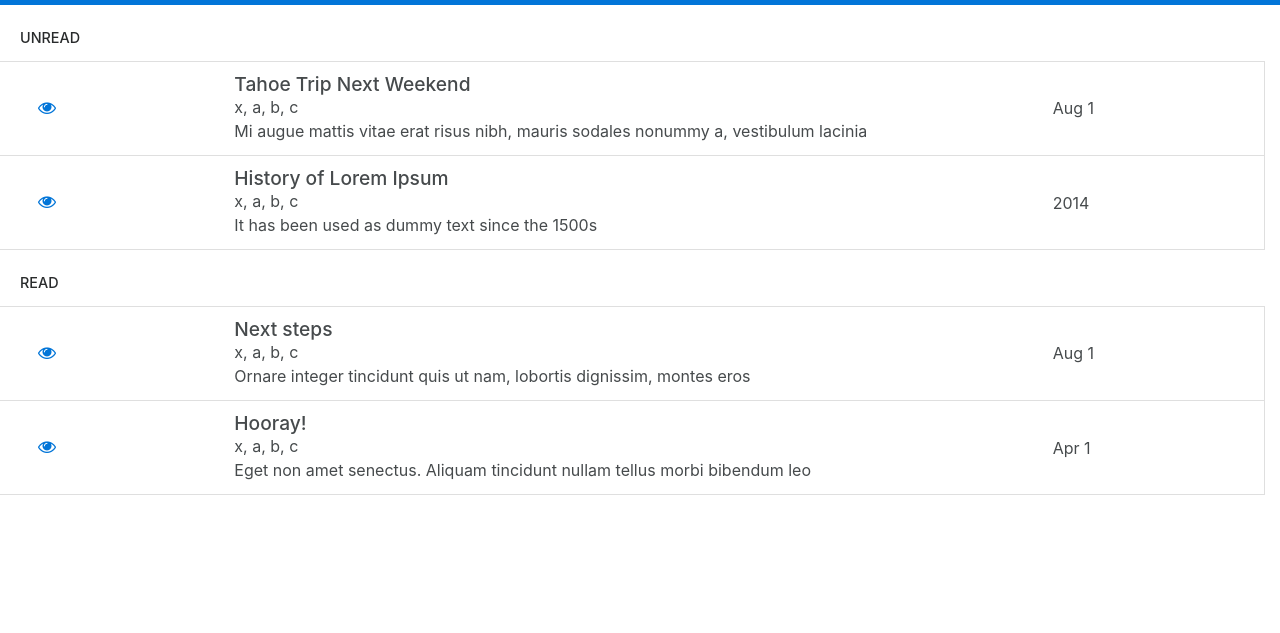
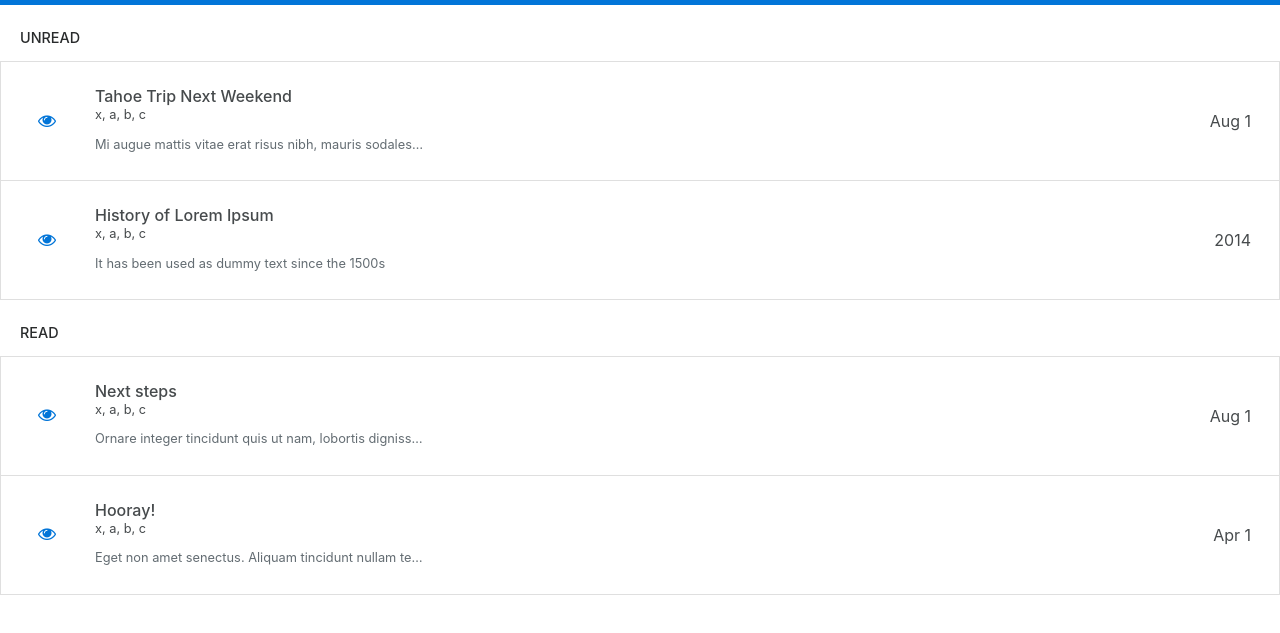
Before and after one commit to calvinwoo/mail-exercise, a React app: page / in a window 1280 px wide. Shown: the part 49-682 px from the top of the page. Built offline with nearby package versions, Linux system fonts and the light colour scheme; some packages are replaced by stand-ins of ours.

Commit message:
Change styling for mail item content

```diff
--- a/src/components/MailContent/index.js
+++ b/src/components/MailContent/index.js
@@ -9,10 +9,8 @@ const MailContent = ({ subject, from, to, body, date }) => {
   return (
     <span className="mail-content">
       <h2>{subject}</h2>
-      <div>{contacts}</div>
-      <div>
-        {body}
-      </div>
+      <div className="contacts">{contacts}</div>
+      <div className="body text-muted">{body}</div>
     </span>
   );
 };
--- a/src/components/MailContent/styles.css
+++ b/src/components/MailContent/styles.css
@@ -1,6 +1,18 @@
 .mail-content {
   & h2 {
-    font-size: 1.2rem;
+    font-size: 1rem;
     margin: 0;
   }
+
+  & .contacts {
+    font-size: 0.8rem;
+    margin-bottom: 10px;
+  }
+
+  & .body {
+    font-size: 0.8rem;
+    white-space: nowrap;
+    text-overflow: ellipsis;
+    overflow: hidden;
+  }
 }
--- a/src/components/MailItem/index.js
+++ b/src/components/MailItem/index.js
@@ -6,18 +6,10 @@ import './styles.css';
 
 const MailItem = ({ mail, markMail }) => {
   return (
-    <li className="mail-item list-group-item list-group-item-action row">
-      <span className="col-2">
-        <MailButton onClick={() => markMail(mail.id)} />
-      </span>
-
-      <span className="content col">
-        <MailContent {...mail} />
-      </span>
-
-      <span className="col-2">
-        <MailDate date={mail.date} />
-      </span>
+    <li className="mail-item list-group-item list-group-item-action">
+      <MailButton onClick={() => markMail(mail.id)} />
+      <MailContent {...mail} />
+      <MailDate date={mail.date} />
     </li>
   );
 };
--- a/src/components/MailItem/styles.css
+++ b/src/components/MailItem/styles.css
@@ -1,9 +1,15 @@
-.mail-item {
-  &.list-group-item {
-    border-radius: 0;
+.mail-item.list-group-item {
+  height: 120px;
+  min-width: 545px;
+  border-radius: 0;
+
+  & .mail-content {
+    padding-left: 22px;
+    width: 350px;
   }
 
-  & .content {
-    padding-left: 22px;
+  & .mail-date {
+    text-align: right;
+    width: calc(100% - 410px);
   }
 }
```
